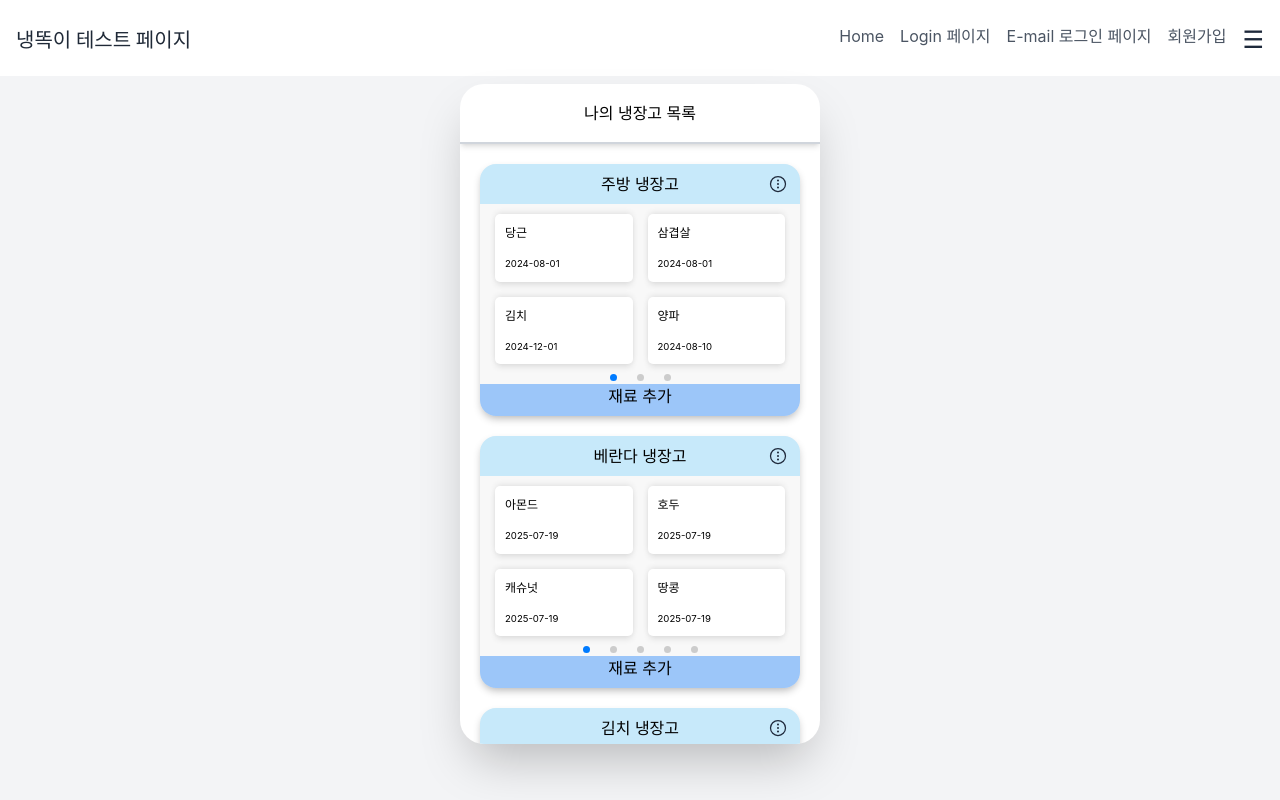
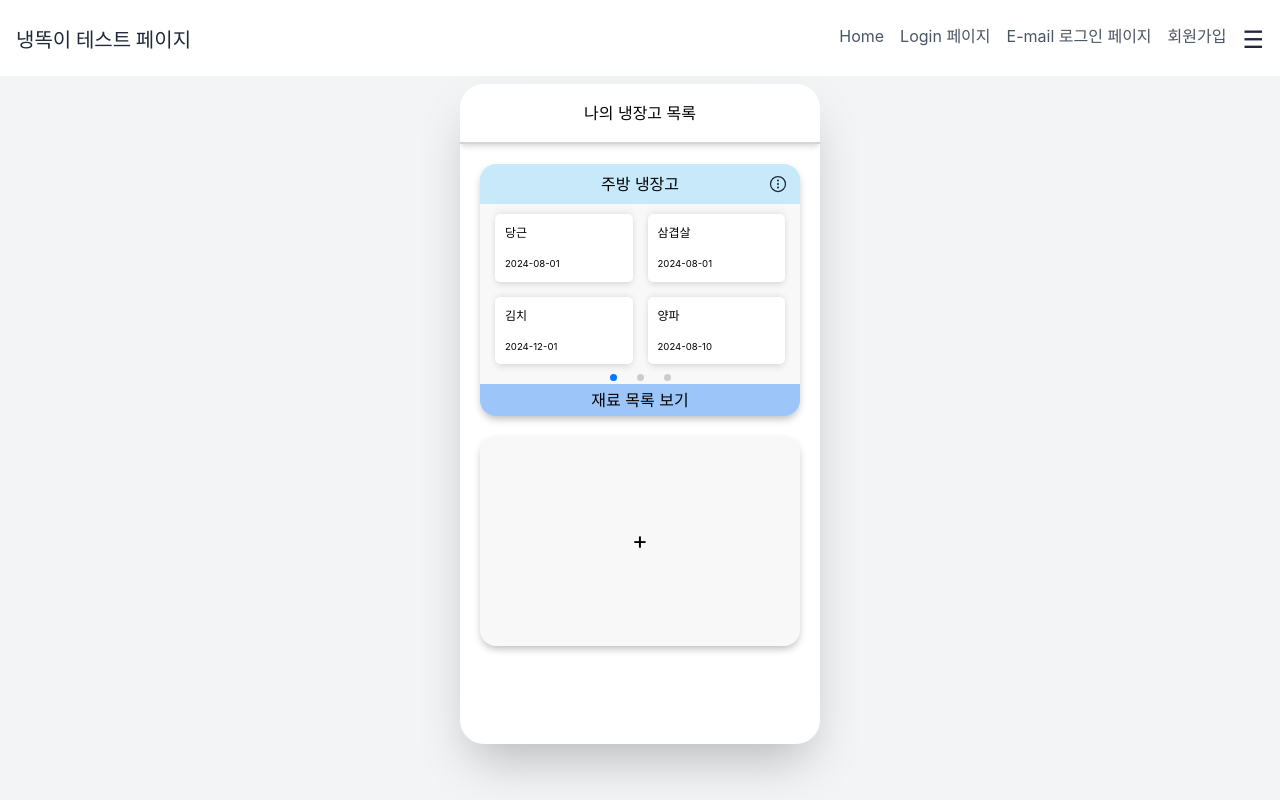
Before and after one commit to OZ-Coding-School/oz_03_main-002-FE, a React (Vite) app: page /fridges in a window 1280 px wide. Built offline with nearby package versions, Linux system fonts and the light colour scheme; a web font is replaced by a local one.

Commit message:
feat: 냉장고 목록 UI - 사용자 액션에 따른 모달 구현 : 중간저장  #28

```diff
--- a/src/components/FridgeItem.tsx
+++ b/src/components/FridgeItem.tsx
@@ -1,7 +1,7 @@
 import React, { useState } from 'react';
 import Slider from './Slider.tsx';
 import './Slider.css';
-import { Refrigerator } from './type/fridgeType';
+import { Refrigerator } from './types/fridgeType.ts';
 import { IoEllipsisVerticalCircle } from 'react-icons/io5';
 import { Link } from 'react-router-dom';
 
@@ -48,9 +48,10 @@ function FridgeItem({ item }: FridgeItemProps) {
         </div>
       </div>
       <Slider ingredients={item.ingre_list} sliderId={item.id} />
-      <div className="h-8 text-center bg-blue-400/60 rounded-b-2xl">
-        <button type="button">재료 추가</button>
+      <div className="h-8 text-center bg-blue-400/60 rounded-b-2xl py-1">
+        <Link to="/IngredientView">재료 목록 보기</Link>
       </div>
+      <div></div>
     </div>
   );
 }
--- a/src/components/FridgeList.tsx
+++ b/src/components/FridgeList.tsx
@@ -1,11 +1,21 @@
 import React, { useState } from 'react';
 import FridgeItem from './FridgeItem.tsx';
 import fridgeData from '../data/fridgeData';
-import { Refrigerator } from './type/fridgeType';
+import { Refrigerator } from './types/fridgeType.ts';
+import PopupModal from './common/PopupModal.tsx';
 
 function FridgeList() {
   const [fridges, setFridges] = useState(fridgeData);
+  const [showModal, setShowModal] = useState(false);
+  const [mode, setMode] = useState('');
 
+  const handleAddFridgeClick = () => {
+    setShowModal(true);
+  };
+
+  const handleCloseModal = () => {
+    setShowModal(false);
+  };
   // 냉장고 스타일 정의
   const fridgeStyle =
     'w-full rounded-2xl bg-[#f8f8f8] shadow-[0_4px_8px_-2px_rgba(0,0,0,0.3)] ';
@@ -25,7 +35,7 @@ function FridgeList() {
       </div>
       <div
         id="fridge-list" // 냉장고 리스트 컨테이너
-        className="w-full px-5 flex flex-col gap-5 pt-5 pb-3 overflow-auto scroll-smooth scroll_custom"
+        className="w-full px-5 flex flex-col gap-5 pt-5 pb-3 overflow-auto scroll-smooth scroll_custom relative"
         style={{ height: 'calc(100% - 50px)' }} // 동적 높이 계산
       >
         {/* 각 냉장고 아이템을 반복문을 통해 렌더링 */}
@@ -37,12 +47,16 @@ function FridgeList() {
         ))}
         {/* 냉장고 추가 버튼 */}
         <div
-          className={`${fridgeStyle} text-2xl min-h-[210px] flex items-center justify-center`}
+          className={`${fridgeStyle} text-2xl min-h-[210px] flex items-center justify-center mb-5`}
         >
-          <button type="button" className="w-full h-full">
+          <button
+            type="button"
+            onClick={handleAddFridgeClick}
+            className="w-full h-full"
+          >
             &#43;
           </button>{' '}
-          {/* 플러스 버튼 */}
+          {showModal && <PopupModal onClose={handleCloseModal} />}
         </div>
       </div>
     </div>
--- a/src/components/Slider.tsx
+++ b/src/components/Slider.tsx
@@ -1,6 +1,6 @@
 import React, { useState } from 'react';
 import './Slider.css'; // 슬라이더 컴포넌트의 스타일을 정의한 CSS 파일을 가져옴
-import { RefrigeratorIngre } from './type/fridgeType';
+import { RefrigeratorIngre } from './types/fridgeType';
 
 // SliderProps 타입 정의: ingredients 배열을 받아옴
 type SliderProps = {
--- /dev/null
+++ b/src/components/common/PopupModal.tsx
@@ -0,0 +1,46 @@
+import React, { useState } from 'react';
+
+type Props = {
+  onClose: () => void;
+  // mode: 'isAdd' | 'isEdit' | 'isDelete' | undefined;
+};
+
+function PopupModal({ onClose }: Props) {
+  const [choiceMode, setChoiceMode] = useState('');
+  const [isPopup, setIsPopup] = useState(true);
+
+  switch (choiceMode) {
+    case 'isAdd':
+      alert('냉장고 추가합니다.');
+      // setChoiceMode(false);
+      setIsPopup(false);
+      break;
+    case 'isEdit':
+      alert('냉장고 수정합니다.');
+      // setChoiceMode(undefined);
+      setIsPopup(false);
+      break;
+    case 'isDelete':
+      alert('냉장고 삭제합니다.');
+      // setChoiceMode(undefined);
+      setIsPopup(false);
+      break;
+    default:
+      return undefined;
+  }
+  return (
+    <div className="fixed inset-0 bg-gray-600 bg-opacity-50 flex justify-center items-center">
+      <div className="bg-white p-5 rounded-lg shadow-lg">
+        <h2 className="text-xl mb-4">냉장고 추가</h2>
+        <button
+          className="mt-4 bg-blue-500 text-white px-4 py-2 rounded"
+          onClick={onClose}
+        >
+          닫기
+        </button>
+      </div>
+    </div>
+  );
+}
+
+export default PopupModal;
--- a/src/data/fridgeData.ts
+++ b/src/data/fridgeData.ts
@@ -92,248 +92,248 @@ const fridgeData = [
     update_at: '2023-01-10 15:12:30',
     is_activate: true,
   },
-  {
-    id: 2,
-    fridges_name: '베란다 냉장고',
-    ingre_list: [
-      {
-        id: 1,
-        ingre_name: '아몬드',
-        quantity: 3,
-        registration_date: '2024-07-19',
-        expiration_date: '2025-07-19',
-        category: '견과류',
-      },
-      {
-        id: 2,
-        ingre_name: '호두',
-        quantity: 2,
-        registration_date: '2024-07-19',
-        expiration_date: '2025-07-19',
-        category: '견과류',
-      },
-      {
-        id: 3,
-        ingre_name: '캐슈넛',
-        quantity: 1,
-        registration_date: '2024-07-19',
-        expiration_date: '2025-07-19',
-        category: '견과류',
-      },
-      {
-        id: 4,
-        ingre_name: '땅콩',
-        quantity: 5,
-        registration_date: '2024-07-19',
-        expiration_date: '2025-07-19',
-        category: '견과류',
-      },
-      {
-        id: 5,
-        ingre_name: '아몬드 가루',
-        quantity: 1,
-        registration_date: '2024-07-19',
-        expiration_date: '2025-01-19',
-        category: '가루류',
-      },
-      {
-        id: 6,
-        ingre_name: '밀가루',
-        quantity: 2,
-        registration_date: '2024-07-19',
-        expiration_date: '2025-01-19',
-        category: '가루류',
-      },
-      {
-        id: 7,
-        ingre_name: '쌀가루',
-        quantity: 3,
-        registration_date: '2024-07-19',
-        expiration_date: '2025-01-19',
-        category: '가루류',
-      },
-      {
-        id: 8,
-        ingre_name: '고춧가루',
-        quantity: 1,
-        registration_date: '2024-07-19',
-        expiration_date: '2025-01-19',
-        category: '가루류',
-      },
-      {
-        id: 9,
-        ingre_name: '김',
-        quantity: 10,
-        registration_date: '2024-07-19',
-        expiration_date: '2025-07-19',
-        category: '건어물',
-      },
-      {
-        id: 10,
-        ingre_name: '건새우',
-        quantity: 2,
-        registration_date: '2024-07-19',
-        expiration_date: '2025-07-19',
-        category: '건어물',
-      },
-      {
-        id: 11,
-        ingre_name: '건멸치',
-        quantity: 5,
-        registration_date: '2024-07-19',
-        expiration_date: '2025-07-19',
-        category: '건어물',
-      },
-      {
-        id: 12,
-        ingre_name: '건오징어',
-        quantity: 3,
-        registration_date: '2024-07-19',
-        expiration_date: '2025-07-19',
-        category: '건어물',
-      },
-      {
-        id: 13,
-        ingre_name: '건조 대구포',
-        quantity: 4,
-        registration_date: '2024-07-19',
-        expiration_date: '2025-07-19',
-        category: '건어물',
-      },
-      {
-        id: 14,
-        ingre_name: '간장',
-        quantity: 1,
-        registration_date: '2024-07-19',
-        expiration_date: '2026-07-19',
-        category: '장류',
-      },
-      {
-        id: 15,
-        ingre_name: '된장',
-        quantity: 1,
-        registration_date: '2024-07-19',
-        expiration_date: '2025-07-19',
-        category: '장류',
-      },
-      {
-        id: 16,
-        ingre_name: '고추장',
-        quantity: 1,
-        registration_date: '2024-07-19',
-        expiration_date: '2025-07-19',
-        category: '장류',
-      },
-      {
-        id: 17,
-        ingre_name: '청국장',
-        quantity: 1,
-        registration_date: '2024-07-19',
-        expiration_date: '2025-07-19',
-        category: '장류',
-      },
-      {
-        id: 18,
-        ingre_name: '굴소스',
-        quantity: 1,
-        registration_date: '2024-07-19',
-        expiration_date: '2026-07-19',
-        category: '소스류',
-      },
-      {
-        id: 19,
-        ingre_name: '칠리소스',
-        quantity: 1,
-        registration_date: '2024-07-19',
-        expiration_date: '2026-07-19',
-        category: '소스류',
-      },
-      {
-        id: 20,
-        ingre_name: '간장소스',
-        quantity: 1,
-        registration_date: '2024-07-19',
-        expiration_date: '2026-07-19',
-        category: '소스류',
-      },
-    ],
-    create_at: '2023-02-01 13:00:12',
-    update_at: '2023-02-10 15:12:30',
-    is_activate: false,
-  },
-  {
-    id: 3,
-    fridges_name: '김치 냉장고',
-    ingre_list: [
-      {
-        id: 1,
-        ingre_name: '사과',
-        quantity: 5,
-        registration_date: '2024-07-19',
-        expiration_date: '2024-08-01',
-        category: '과일',
-      },
-      {
-        id: 2,
-        ingre_name: '바나나',
-        quantity: 6,
-        registration_date: '2024-07-19',
-        expiration_date: '2024-07-25',
-        category: '과일',
-      },
-      {
-        id: 3,
-        ingre_name: '오렌지 주스',
-        quantity: 2,
-        registration_date: '2024-07-19',
-        expiration_date: '2024-08-05',
-        category: '음료',
-      },
-      {
-        id: 4,
-        ingre_name: '콜라',
-        quantity: 10,
-        registration_date: '2024-07-19',
-        expiration_date: '2025-01-01',
-        category: '음료',
-      },
-      {
-        id: 5,
-        ingre_name: '맥주',
-        quantity: 8,
-        registration_date: '2024-07-19',
-        expiration_date: '2025-12-01',
-        category: '주류',
-      },
-      {
-        id: 6,
-        ingre_name: '와인',
-        quantity: 3,
-        registration_date: '2024-07-19',
-        expiration_date: '2026-07-19',
-        category: '주류',
-      },
-      {
-        id: 7,
-        ingre_name: '포도',
-        quantity: 2,
-        registration_date: '2024-07-19',
-        expiration_date: '2024-07-22',
-        category: '과일',
-      },
-      {
-        id: 8,
-        ingre_name: '레몬',
-        quantity: 4,
-        registration_date: '2024-07-19',
-        expiration_date: '2024-08-10',
-        category: '과일',
-      },
-    ],
-    create_at: '2023-01-01 15:12:30',
-    update_at: '2023-01-10 15:12:30',
-    is_activate: true,
-  },
+  // {
+  //   id: 2,
+  //   fridges_name: '베란다 냉장고',
+  //   ingre_list: [
+  //     {
+  //       id: 1,
+  //       ingre_name: '아몬드',
+  //       quantity: 3,
+  //       registration_date: '2024-07-19',
+  //       expiration_date: '2025-07-19',
+  //       category: '견과류',
+  //     },
+  //     {
+  //       id: 2,
+  //       ingre_name: '호두',
+  //       quantity: 2,
+  //       registration_date: '2024-07-19',
+  //       expiration_date: '2025-07-19',
+  //       category: '견과류',
+  //     },
+  //     {
+  //       id: 3,
+  //       ingre_name: '캐슈넛',
+  //       quantity: 1,
+  //       registration_date: '2024-07-19',
+  //       expiration_date: '2025-07-19',
+  //       category: '견과류',
+  //     },
+  //     {
+  //       id: 4,
+  //       ingre_name: '땅콩',
+  //       quantity: 5,
+  //       registration_date: '2024-07-19',
+  //       expiration_date: '2025-07-19',
+  //       category: '견과류',
+  //     },
+  //     {
+  //       id: 5,
+  //       ingre_name: '아몬드 가루',
+  //       quantity: 1,
+  //       registration_date: '2024-07-19',
+  //       expiration_date: '2025-01-19',
+  //       category: '가루류',
+  //     },
+  //     {
+  //       id: 6,
+  //       ingre_name: '밀가루',
+  //       quantity: 2,
+  //       registration_date: '2024-07-19',
+  //       expiration_date: '2025-01-19',
+  //       category: '가루류',
+  //     },
+  //     {
+  //       id: 7,
+  //       ingre_name: '쌀가루',
+  //       quantity: 3,
+  //       registration_date: '2024-07-19',
+  //       expiration_date: '2025-01-19',
+  //       category: '가루류',
+  //     },
+  //     {
+  //       id: 8,
+  //       ingre_name: '고춧가루',
+  //       quantity: 1,
+  //       registration_date: '2024-07-19',
+  //       expiration_date: '2025-01-19',
+  //       category: '가루류',
+  //     },
+  //     {
+  //       id: 9,
+  //       ingre_name: '김',
+  //       quantity: 10,
+  //       registration_date: '2024-07-19',
+  //       expiration_date: '2025-07-19',
+  //       category: '건어물',
+  //     },
+  //     {
+  //       id: 10,
+  //       ingre_name: '건새우',
+  //       quantity: 2,
+  //       registration_date: '2024-07-19',
+  //       expiration_date: '2025-07-19',
+  //       category: '건어물',
+  //     },
+  //     {
+  //       id: 11,
+  //       ingre_name: '건멸치',
+  //       quantity: 5,
+  //       registration_date: '2024-07-19',
+  //       expiration_date: '2025-07-19',
+  //       category: '건어물',
+  //     },
+  //     {
+  //       id: 12,
+  //       ingre_name: '건오징어',
+  //       quantity: 3,
+  //       registration_date: '2024-07-19',
+  //       expiration_date: '2025-07-19',
+  //       category: '건어물',
+  //     },
+  //     {
+  //       id: 13,
+  //       ingre_name: '건조 대구포',
+  //       quantity: 4,
+  //       registration_date: '2024-07-19',
+  //       expiration_date: '2025-07-19',
+  //       category: '건어물',
+  //     },
+  //     {
+  //       id: 14,
+  //       ingre_name: '간장',
+  //       quantity: 1,
+  //       registration_date: '2024-07-19',
+  //       expiration_date: '2026-07-19',
+  //       category: '장류',
+  //     },
+  //     {
+  //       id: 15,
+  //       ingre_name: '된장',
+  //       quantity: 1,
+  //       registration_date: '2024-07-19',
+  //       expiration_date: '2025-07-19',
+  //       category: '장류',
+  //     },
+  //     {
+  //       id: 16,
+  //       ingre_name: '고추장',
+  //       quantity: 1,
+  //       registration_date: '2024-07-19',
+  //       expiration_date: '2025-07-19',
+  //       category: '장류',
+  //     },
+  //     {
+  //       id: 17,
+  //       ingre_name: '청국장',
+  //       quantity: 1,
+  //       registration_date: '2024-07-19',
+  //       expiration_date: '2025-07-19',
+  //       category: '장류',
+  //     },
+  //     {
+  //       id: 18,
+  //       ingre_name: '굴소스',
+  //       quantity: 1,
+  //       registration_date: '2024-07-19',
+  //       expiration_date: '2026-07-19',
+  //       category: '소스류',
+  //     },
+  //     {
+  //       id: 19,
+  //       ingre_name: '칠리소스',
+  //       quantity: 1,
+  //       registration_date: '2024-07-19',
+  //       expiration_date: '2026-07-19',
+  //       category: '소스류',
+  //     },
+  //     {
+  //       id: 20,
+  //       ingre_name: '간장소스',
+  //       quantity: 1,
+  //       registration_date: '2024-07-19',
+  //       expiration_date: '2026-07-19',
+  //       category: '소스류',
+  //     },
+  //   ],
+  //   create_at: '2023-02-01 13:00:12',
+  //   update_at: '2023-02-10 15:12:30',
+  //   is_activate: false,
+  // },
+  // {
+  //   id: 3,
+  //   fridges_name: '김치 냉장고',
+  //   ingre_list: [
+  //     {
+  //       id: 1,
+  //       ingre_name: '사과',
+  //       quantity: 5,
+  //       registration_date: '2024-07-19',
+  //       expiration_date: '2024-08-01',
+  //       category: '과일',
+  //     },
+  //     {
+  //       id: 2,
+  //       ingre_name: '바나나',
+  //       quantity: 6,
+  //       registration_date: '2024-07-19',
+  //       expiration_date: '2024-07-25',
+  //       category: '과일',
+  //     },
+  //     {
+  //       id: 3,
+  //       ingre_name: '오렌지 주스',
+  //       quantity: 2,
+  //       registration_date: '2024-07-19',
+  //       expiration_date: '2024-08-05',
+  //       category: '음료',
+  //     },
+  //     {
+  //       id: 4,
+  //       ingre_name: '콜라',
+  //       quantity: 10,
+  //       registration_date: '2024-07-19',
+  //       expiration_date: '2025-01-01',
+  //       category: '음료',
+  //     },
+  //     {
+  //       id: 5,
+  //       ingre_name: '맥주',
+  //       quantity: 8,
+  //       registration_date: '2024-07-19',
+  //       expiration_date: '2025-12-01',
+  //       category: '주류',
+  //     },
+  //     {
+  //       id: 6,
+  //       ingre_name: '와인',
+  //       quantity: 3,
+  //       registration_date: '2024-07-19',
+  //       expiration_date: '2026-07-19',
+  //       category: '주류',
+  //     },
+  //     {
+  //       id: 7,
+  //       ingre_name: '포도',
+  //       quantity: 2,
+  //       registration_date: '2024-07-19',
+  //       expiration_date: '2024-07-22',
+  //       category: '과일',
+  //     },
+  //     {
+  //       id: 8,
+  //       ingre_name: '레몬',
+  //       quantity: 4,
+  //       registration_date: '2024-07-19',
+  //       expiration_date: '2024-08-10',
+  //       category: '과일',
+  //     },
+  //   ],
+  //   create_at: '2023-01-01 15:12:30',
+  //   update_at: '2023-01-10 15:12:30',
+  //   is_activate: true,
+  // },
 ];
 
 export default fridgeData;
```
Also changed, not shown: src/components/types/fridgeType.ts (renamed from src/components/type/fridgeType.ts).
